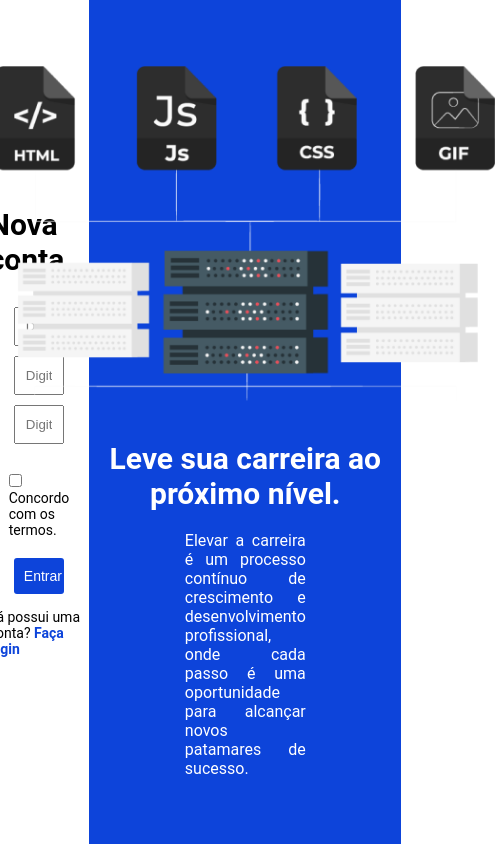
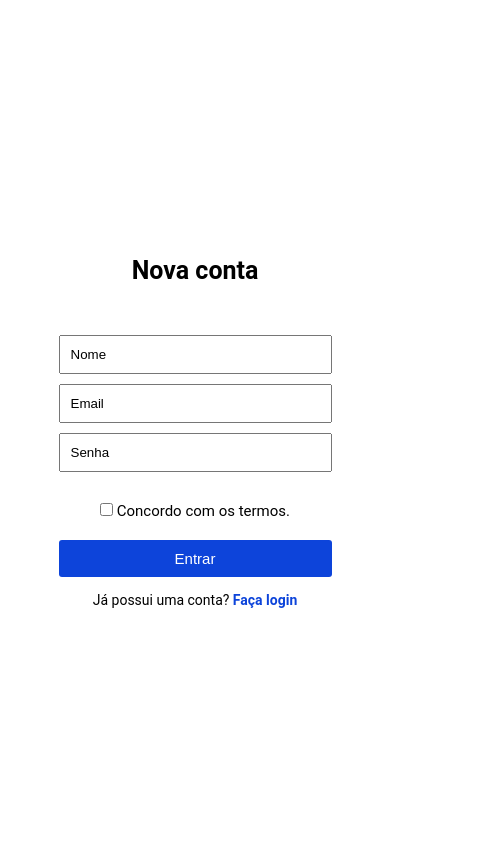
Before and after one commit to brunopeixotoo/projeto-tela-de-login, a plain HTML site: page index.html in a window 390 px wide. Shown: the whole page, 495 px wide, since content can reach past the window. Drawn offline with Linux system fonts and the light colour scheme.

Commit message:
tela de login

```diff
--- /dev/null
+++ b/assets/css/mobile.css
@@ -0,0 +1,71 @@
+@media(max-width: 820px){
+
+    .login-panel h1{
+        font-size: 30px;
+        margin: 20px 0 60px 0;
+    }
+
+    .login-panel form input {
+        padding: 10px;
+         margin-bottom: 10px;
+         width: 70%;
+
+     }
+
+     .termos {
+        margin: 20px;
+        font-size: 15px;
+    }
+
+    .button {
+        background-color: var(--color-blue);
+        font-size: 15px;
+        color: var(--color-white);
+        border-radius: 3px;
+        border: none;
+        padding: 10px;
+        width: 70%;
+    }
+
+    .imagem {
+        width: 240px;
+    }
+    .text-right h2 {
+        font-size: 17px;
+    }
+    .text-right{
+        font-size: 11px;
+    }
+}
+
+@media(max-width: 630px) {
+    .right {
+        display: none;
+    }
+    .login-panel h1{
+        font-size: 25px;
+        margin: 20px 0 50px 0;
+    }
+
+    .login-panel form input {
+        padding: 10px;
+         margin-bottom: 10px;
+         width: 70%;
+
+     }
+
+     .termos {
+        margin: 20px;
+        font-size: 15px;
+    }
+
+    .button {
+        background-color: var(--color-blue);
+        font-size: 15px;
+        color: var(--color-white);
+        border-radius: 3px;
+        border: none;
+        padding: 10px;
+        width: 70%;
+    }
+}
--- a/assets/css/style.css
+++ b/assets/css/style.css
@@ -67,6 +67,11 @@ body {
 
 }
 
+.login-panel form input[type="text"]::placeholder, input[type="email"]::placeholder, input[type="password"]::placeholder {
+    color: black;
+    cursor: pointer;
+}
+
 .login-panel form input[type="text"]:focus, input[type="email"]:focus, input[type="password"]:focus {
     outline: 0;
     border: 1px solid var(--color-blue);
@@ -115,7 +120,7 @@ body {
     display: flex;
     justify-content: center;
     align-items: center;
-    max-width: 500px;
+    max-width: 350px;
 
 }
 
@@ -126,7 +131,7 @@ body {
 }
 
 .text-right h2 {
-    font-size: 30px;
+    font-size: 25px;
 }
 
 .descricao {
--- /dev/null
+++ b/assets/css/tablet.css
@@ -0,0 +1,8 @@
+@media(max-width: 1000px) {
+    .imagem {
+        width: 300px;
+    }
+    .text-right h2{
+        font-size: 20px;
+    }
+}
--- a/index.html
+++ b/index.html
@@ -4,18 +4,20 @@
     <meta charset="UTF-8">
     <meta name="viewport" content="width=device-width, initial-scale=1.0">
     <link rel="stylesheet" href="./assets/css/style.css">
-    <title>Página de Login</title>
+    <link rel="stylesheet" href="./assets/css/tablet.css">
+    <link rel="stylesheet" href="./assets/css/mobile.css">
+    <title>Curso Front-End</title>
 </head>
 <body>
-    <div id="wall">
+    <main id="wall">
         <nav id="container">
             <div class="column left">
-                <div class="login-panel">
+                <section class="login-panel">
                     <h1>Nova conta</h1>
                     <form>
-                        <input placeholder="Digite seu email" type="text" name="username/">
-                        <input placeholder="Digite seu email" type="email" name="email/">
-                        <input placeholder="Digite sua senha" type="password" name="password/">
+                        <input placeholder="Nome" type="text" name="username/">
+                        <input placeholder="Email" type="email" name="email/">
+                        <input placeholder="Senha" type="password" name="password/">
                     </form>
                     <div class="termos">
                         <input type="checkbox"> Concordo com os termos.
@@ -26,7 +28,7 @@
                     <div class="link-acesso">
                         <p>Já possui uma conta? <a href="a">Faça login</a></p>
                     </div>
-                </div>
+                </section>
             </div>
             <div class="column right">
                 <div class="main">
@@ -40,6 +42,6 @@
                 </div>
             </div>
         </nav>
-    </div>
+    </main>
 </body>
 </html>
```
